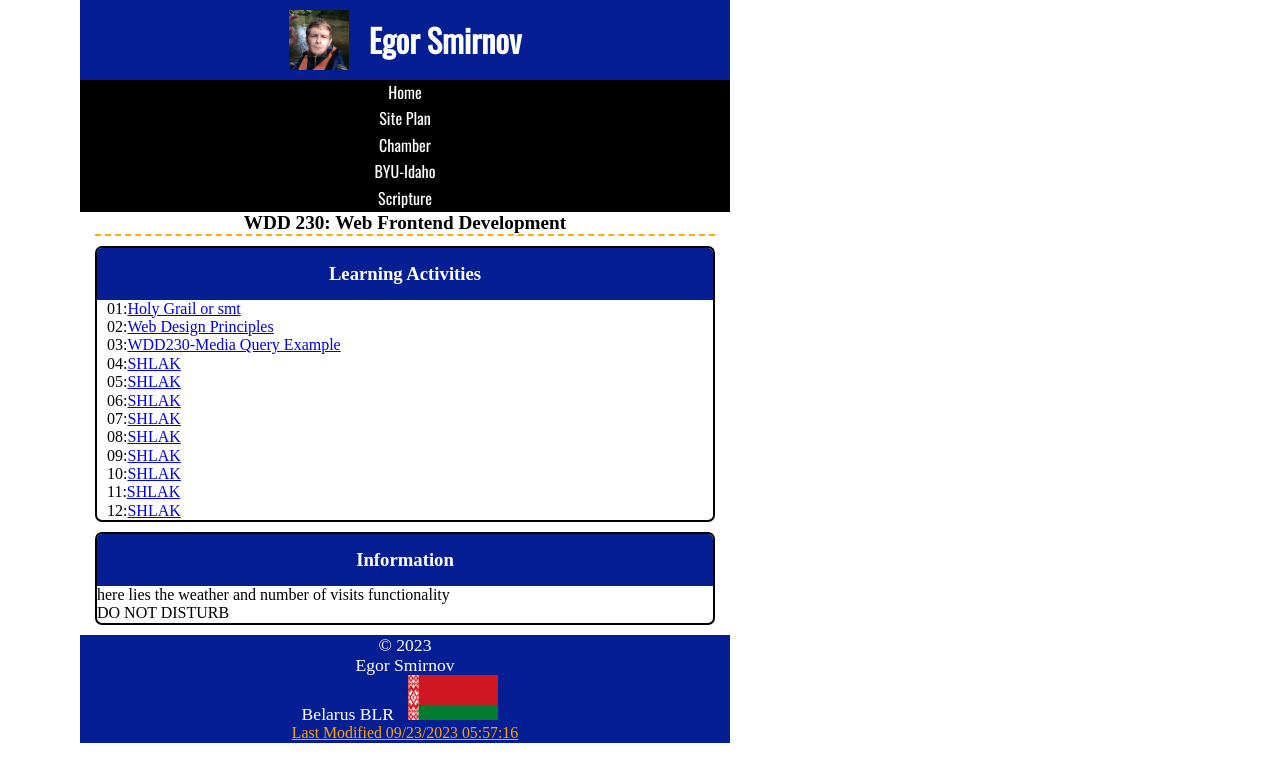
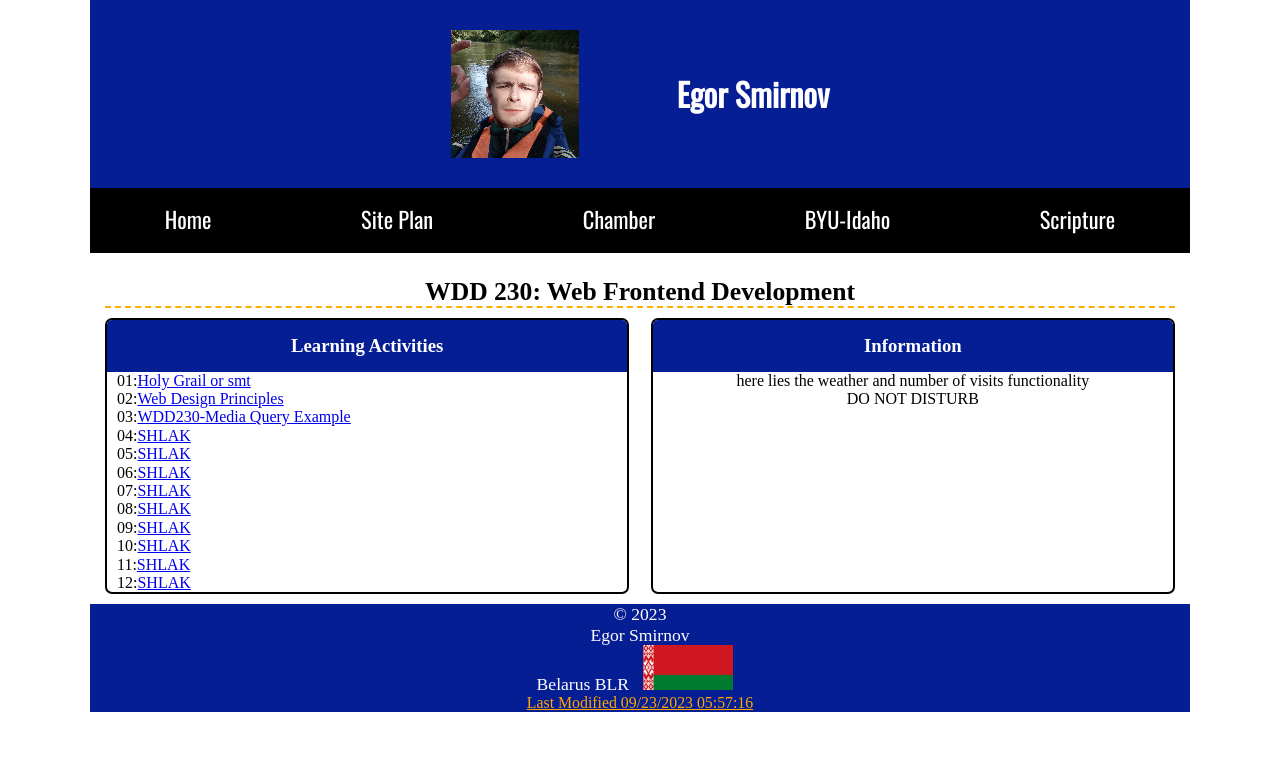
Before and after one commit to SmirnovEgV/wdd230, a plain HTML site: page index.html in a window 1280 px wide. Drawn offline with nearby package versions, Linux system fonts and the light colour scheme.

Commit message:
ОТ ПАДЛА

```diff
--- a/index.html
+++ b/index.html
@@ -14,6 +14,7 @@
     <link rel="icon" href="images/favicon.ico">
     <link rel="stylesheet" href="styles/normalize.css">
     <link rel="stylesheet" href="styles/base.css">
+    <link rel="stylesheet" href="styles/large.css">
 
 </head>
 <body>
@@ -32,7 +33,7 @@
     </nav>
     <main>
         <h2>WDD 230: Web Frontend Development</h2>
-        <section class="card">
+        <section class="assignment-card">
             <h3>Learning Activities</h3>
             <ul>
                 <li>01:<a href="lesson01/holygrail.html">Holy Grail or smt</a></li>
@@ -49,7 +50,7 @@
                 <li>12:<a href="#">SHLAK</a></li>
             </ul>
         </section>
-        <section class="card">
+        <section class="weather-card">
             <h3>Information</h3>
             <p>here lies the weather and number of visits functionality <br> DO NOT DISTURB</p>
         </section>
--- a/styles/base.css
+++ b/styles/base.css
@@ -6,13 +6,10 @@
 
 body {
     max-width: 650px;
-    margin-left: 10px;
-    margin-right: 10px;
 }
 header{
     display: flex;
     font-family: 'Oswald', sans-serif;
-    border: 5px black;
     color: white;
     background-color: #061e94;
     align-items: center;
@@ -59,18 +56,21 @@ h2 {
     font-size: 1.2em;
     border-bottom: rgb(255, 174, 0) 2px dashed;
 }
-.card{
+.assignment-card, .weather-card{
     border: black 2px solid;
     border-radius: 7px;
     overflow: hidden;
 
 }
-.card ul {
+.assignment-card ul {
     padding-left: 10px;
 }
-.card li {
-    text-align: left;
+.weather-card {
+    text-align: center;
+    display: inline;
+    vertical-align: middle;
 }
+
 h3 {
     background-color: #061e94;
     color: white;
@@ -112,9 +112,8 @@ footer img {
         margin:10px 10px;
     }
     body {
-        justify-content: center;
-        margin-left: 80px;
-        margin-right: 80px;
+        max-width: 810px;
         font-size: 1em;
+        margin: 0 auto;
     }
 }
--- /dev/null
+++ b/styles/large.css
@@ -0,0 +1,52 @@
+@media only screen and (min-width: 811px){
+    header {
+        display: flex;
+        justify-content: center;
+        padding: 20px 0px;
+    }
+    header h1 {
+        margin-left: 8%;
+    }
+    header img {
+        max-width: 100%;
+        height: auto;
+        margin:10px 10px;
+    }
+    nav ul {
+        padding: 15px 0px;
+        display: flex;
+        justify-content: space-around;
+        font-size: 1.4em;
+    }
+
+    body {
+        max-width: 1100px;
+        font-size: 1em;
+        margin: 0 auto;
+    }
+
+    main {
+        display: grid;
+        grid-template-columns: 1fr 1fr;
+        column-gap: 2%;
+        list-style-type: none;
+    }
+    h2 {
+        font-size: 1.6em;
+        margin: 3vh 0px;
+        grid-column: 1/3;
+    }
+    .assignment-card{
+        grid-column: 1/2;
+        border: black 2px solid;
+        border-radius: 7px;
+        overflow: hidden;
+    }
+    .weather-card{
+        grid-column: 2/3;
+        border: black 2px solid;
+        border-radius: 7px;
+        overflow: hidden;
+        text-align: center;
+}
+    }
```
